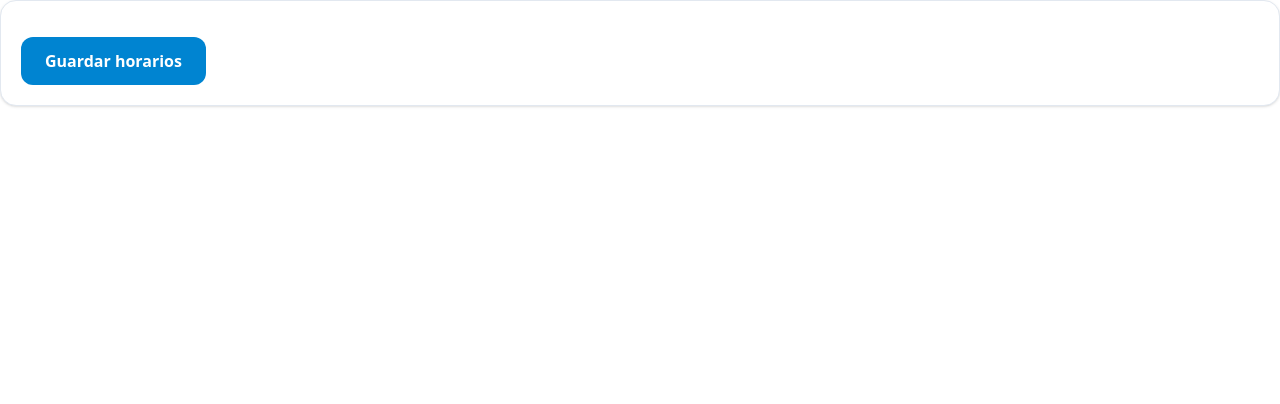
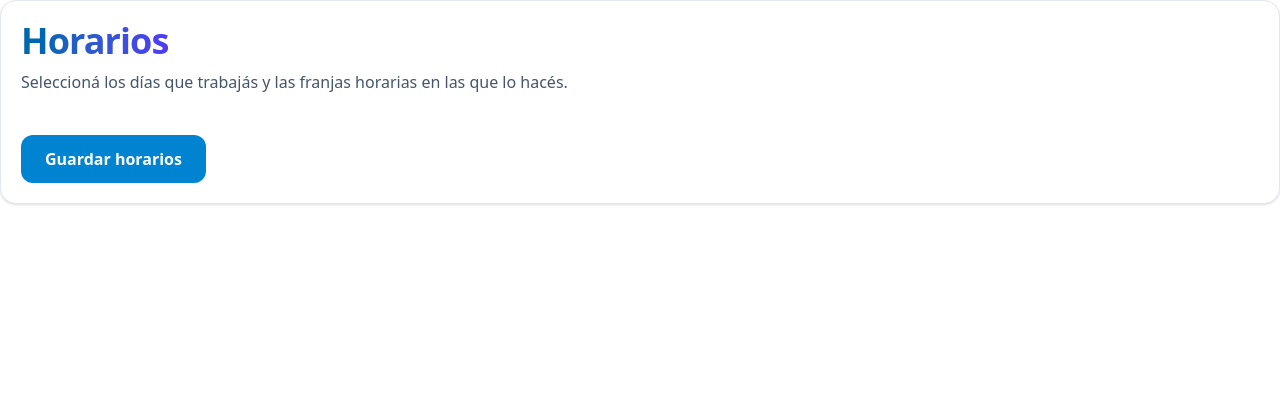
Before and after one commit to Santbo/turnera_django, a Django app: template turnos/templates/horarios.html in a window 1280 px wide. Shown: the part 96-500 px from the top of the page. Run offline with Django 5.2, Linux system fonts and the light colour scheme; the template is opened without the code that fills it, so the values that code supplies are empty; some libraries are stand-ins or nearby versions.

Commit message:
ultimos cambios de estilo a horarios

```diff
--- a/turnos/templates/horarios.html
+++ b/turnos/templates/horarios.html
@@ -3,15 +3,25 @@
 {% block titulo %}Horarios{% endblock titulo %}
 
 {% block contenido %}
+
   <div class="rounded-2xl border border-slate-200 bg-white p-5 shadow-sm">
 
+    <div class="mb-6">
+      <h1 class="text-4xl font-bold inline-block tracking-tight bg-gradient-to-r from-sky-700 to-indigo-600 bg-clip-text text-transparent">
+        Horarios
+      </h1>
+
+      <p class="mt-2 text-sm md:text-base text-slate-600 leading-relaxed">
+        Seleccioná los días que trabajás y las franjas horarias en las que lo hacés.
+      </p>
+    </div>
+
+    {% comment %} DIV error {% endcomment %}
     <div
       id="div-errores"
       class="hidden mb-6 rounded-xl border border-rose-300 bg-rose-50 p-4 shadow-sm animate-fade-in"
     >
-
       <div class="flex items-start gap-3">
-        <!-- Icono -->
         <i class="fa fa-triangle-exclamation text-xl text-rose-700"></i>
 
         <div class="flex-1">
@@ -22,7 +32,6 @@
           <ul id="ul-errores" class="mt-2 list-disc space-y-1 text-sm text-rose-700">
           </ul>
         </div>
-        <!-- Botón cerrar -->
         <button
           type="button"
           class="text-rose-600 hover:text-rose-800 cursor-pointer"
@@ -33,7 +42,8 @@
       </div>
     </div>
 
-      <div
+    {% comment %} DIV exito {% endcomment %}
+    <div
           id="div-exito"
           class="hidden mb-6 rounded-xl border border-emerald-200 bg-emerald-50 p-4 shadow-sm"
         >
@@ -51,7 +61,8 @@
               </p>
             </div>
           </div>
-        </div>
+    </div>
+
 
     {% comment %} grilla de días {% endcomment %}
     <div class="grid grid-cols-1 lg:grid-cols-2 gap-4">
@@ -118,7 +129,7 @@
     <div class="mt-4 flex items-center gap-3">
       <button
         onclick=guardarHorarios()
-        class="rounded-xl bg-sky-600 px-6 py-3 font-semibold text-white hover:bg-sky-700"
+        class="rounded-xl bg-sky-600 px-6 py-3 font-semibold text-white hover:bg-sky-700 cursor-pointer"
       >
         Guardar horarios
       </button>
@@ -145,6 +156,9 @@ const ocultarDivError = () => {
 const mostrarDivExito = () => {
   document.getElementById("div-exito").classList.remove("hidden");
   window.scrollTo(0, 0);
+
+  // Hay que ocultarlo despues de un tiempo porque ocupa espacio innecesario
+  setTimeout( ocultarDivExito, 5000)
 }
 
 const ocultarDivExito = () => {
```
